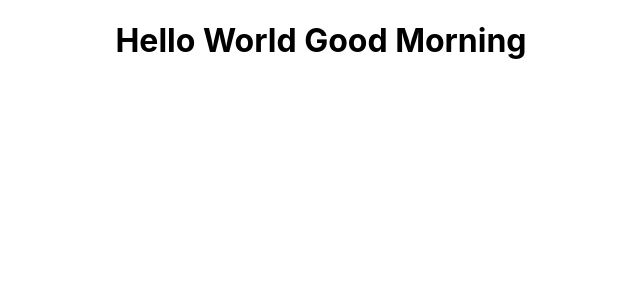
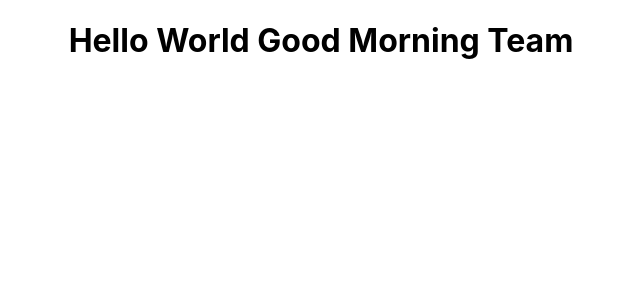
Before and after one commit to syed-naseer-abbas/firstreact, a React (Create React App) app: page / in a window 1280 px wide. Shown: the top 300 px of the page, without its empty margins (319-959 px from the left). Built offline with nearby package versions, Linux system fonts and the light colour scheme.

Commit message:
Update App.js

```diff
--- a/src/App.js
+++ b/src/App.js
@@ -5,7 +5,7 @@ import './App.css';
 function App() {
   return (
     <div className="App">
-      <h1> Hello World Good Morning </h1>
+      <h1> Hello World Good Morning Team </h1>
     </div>
   );
 }
```
